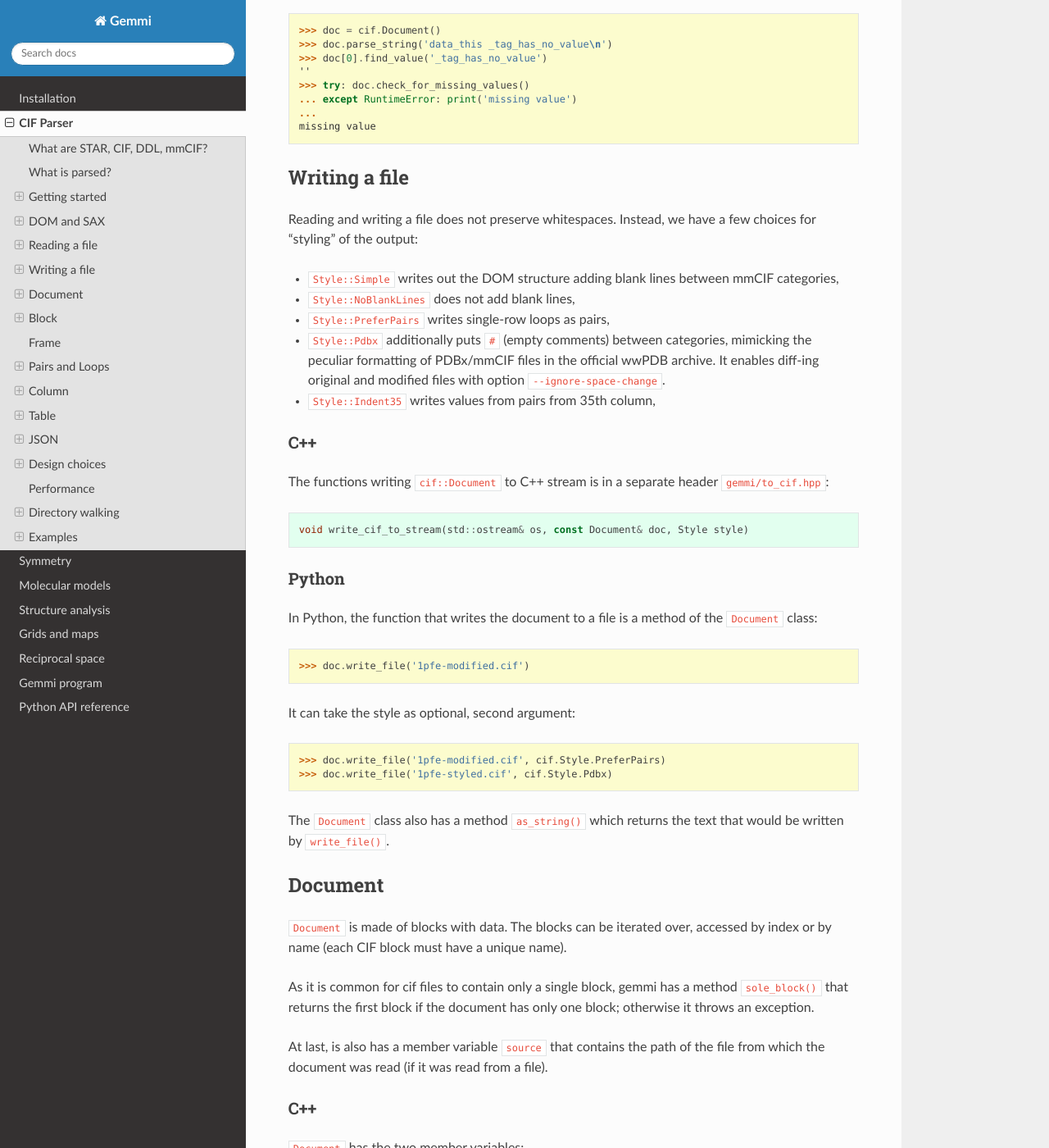
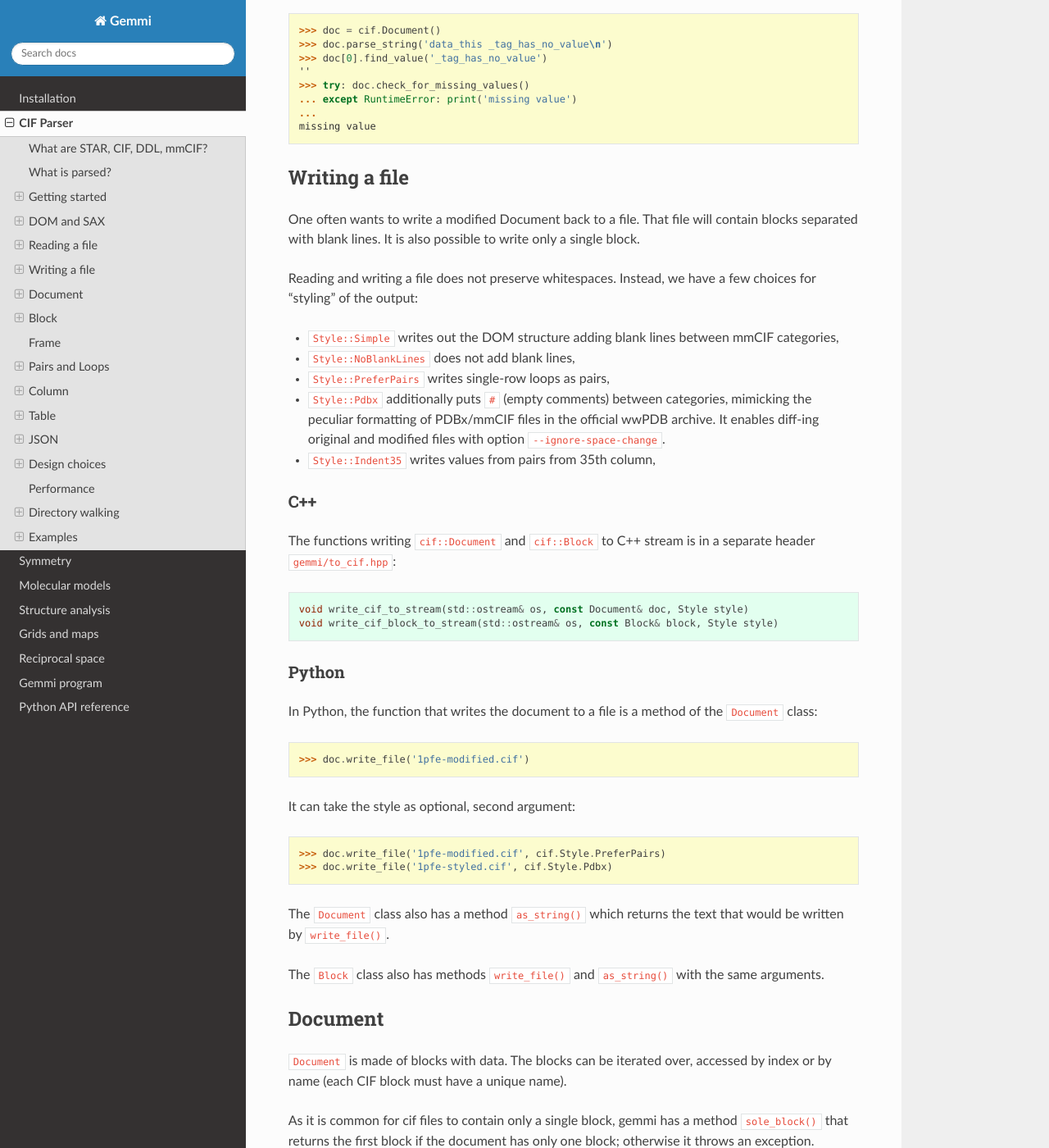
Before and after one commit to project-gemmi/gemmi, a Sphinx documentation site: the page built from docs/cif.rst, in a window 1280 px wide and 1400 px high, scrolled down 7490 px. Shown: the whole window at 82% size. Built offline with Sphinx 7.4.7 and the Read the Docs theme 2.0.0, drawn with Linux system fonts in a browser that asks for light colours; some of the changed text lies outside the part shown.

Commit message:
cif: add functions for writing a single block to a file

```diff
--- a/docs/cif.rst
+++ b/docs/cif.rst
@@ -398,6 +398,10 @@ sequence with ``Document.parse_string()`` doing the main job:
 Writing a file
 ==============
 
+One often wants to write a modified Document back to a file.
+That file will contain blocks separated with blank lines.
+It is also possible to write only a single block.
+
 Reading and writing a file does not preserve whitespaces.
 Instead, we have a few choices for "styling" of the output:
 
@@ -411,13 +415,15 @@ Instead, we have a few choices for "styling" of the output:
   option ``--ignore-space-change``.
 * ``Style::Indent35`` writes values from pairs from 35th column,
 
+
 C++
 ---
 
-The functions writing ``cif::Document`` to C++ stream
+The functions writing ``cif::Document`` and ``cif::Block`` to C++ stream
 is in a separate header ``gemmi/to_cif.hpp``::
 
   void write_cif_to_stream(std::ostream& os, const Document& doc, Style style)
+  void write_cif_block_to_stream(std::ostream& os, const Block& block, Style style)
 
 Python
 ------
@@ -438,6 +444,9 @@ It can take the style as optional, second argument:
 
 The ``Document`` class also has a method ``as_string()`` which returns
 the text that would be written by ``write_file()``.
+
+The ``Block`` class also has methods ``write_file()`` and ``as_string()``
+with the same arguments.
 
 Document
 ========
@@ -2067,9 +2076,15 @@ one block, and we write it to a file:
 
     >>> block = ccd['X12']
     >>> d = cif.Document()
-    >>> d.add_copied_block(ccd['X12'])
+    >>> d.add_copied_block(block)
     <gemmi.cif.Block X12>
     >>> d.write_file('X12.cif')
+
+Alternatively, we could do:
+
+.. doctest::
+
+    >>> block.write_file('X12.cif')
 
 In the next example we delete things we do not need.
 Let us write only components on letter A to a new file.
```
Also changed, not shown: 3 other files.
